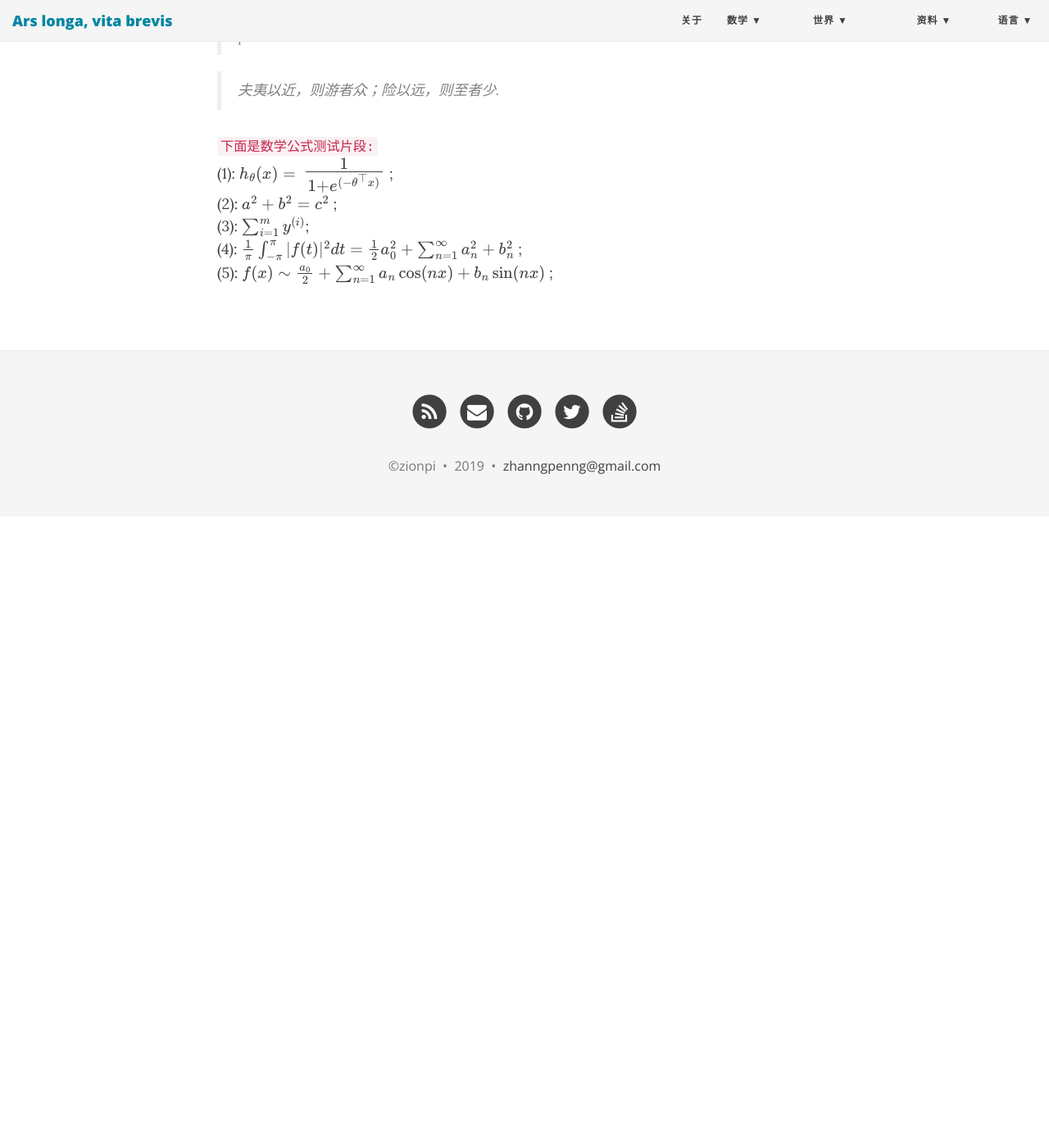
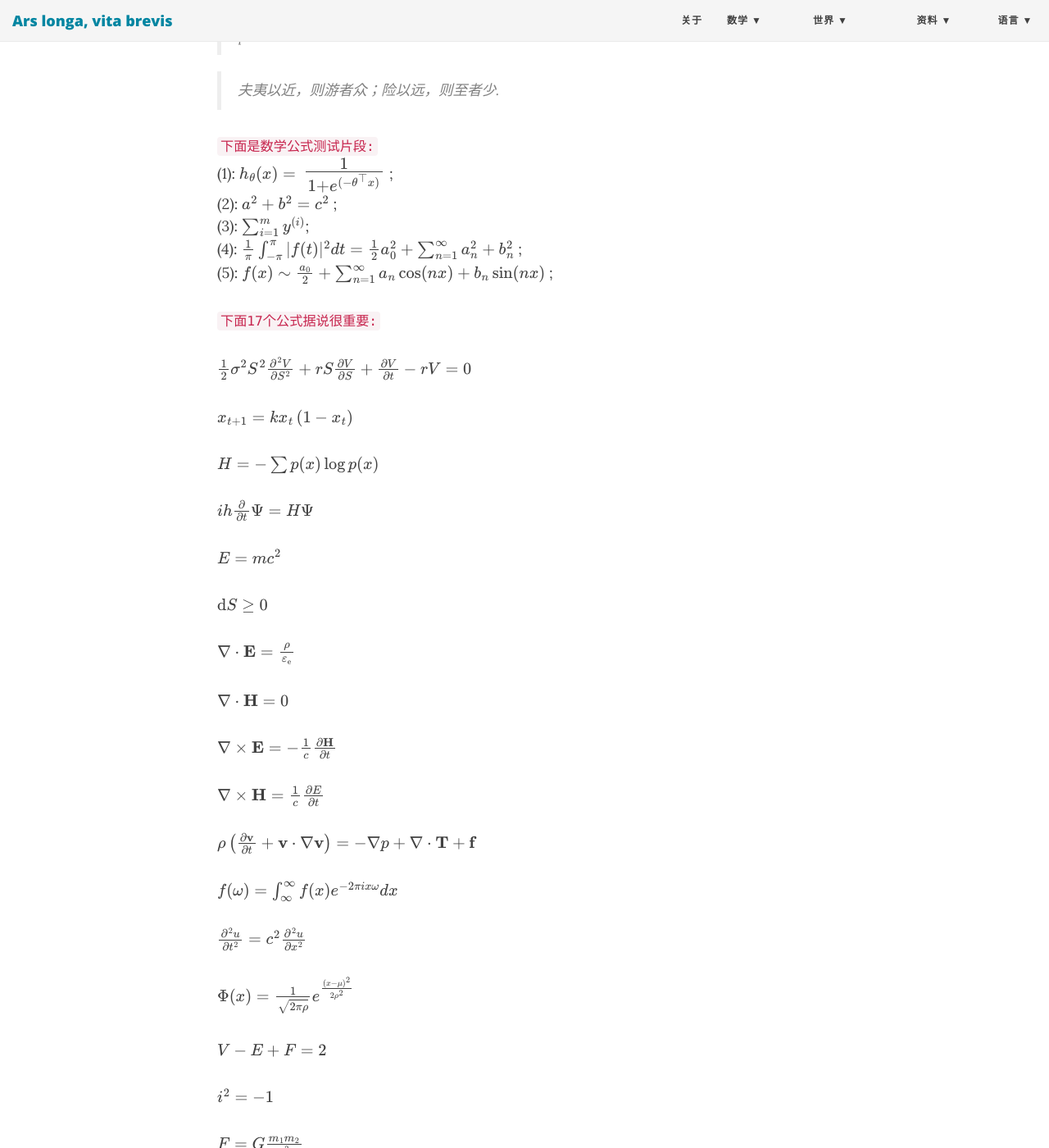
Before and after one commit to ZionPi/zionpi.github.io, a Jekyll site: the page built from about.md, in a window 1280 px wide and 1400 px high, scrolled down 1646 px. Shown: the whole window at 82% size. Built offline with Jekyll 4.4.1, drawn with Linux system fonts in a browser that asks for light colours; nearby versions of some CDN libraries; formulas are drawn with MathJax 3; before the commit the page ends 2276 px from its top, so only the background shows below that; some of the changed text lies outside the part shown.

Commit message:
Update about.md

```diff
--- a/about.md
+++ b/about.md
@@ -57,3 +57,48 @@ than any strictly utilitarian course would have permitted.
  (3): $\sum_{i=1}^m y^{(i)}$;<br/>
  (4): $\frac{1}{\pi}\int_{-\pi}^{\pi}|f(t)|^2dt = \frac{1}{2}a_0^2+\sum_{n=1}^{\infty}a_n^2+b_n^2$ ;<br/>
  (5): $f(x)\sim \frac{a_0}{2}+\sum_{n=1}^{\infty}a_n\cos(nx)+b_n\sin(nx) $ ;<br/>
+
+`下面17个公式据说很重要:`
+
+$ \frac{1}{2} \sigma^{2} S^{2} \frac{\partial^{2} V}{\partial S^{2}}+r S \frac{\partial V}{\partial S}+\frac{\partial V}{\partial t}-r V=0 $
+
+$ x_{t+1}=k x_{t}\left(1-x_{t}\right) $
+
+$ H=-\sum p(x) \log p(x) $
+
+$ i h \frac{\partial}{\partial t} \Psi=H \Psi $
+
+$ E=m c^{2} $
+
+$ \mathrm{d} S \geq 0 $
+
+$ \nabla \cdot \mathbf{E}=\frac{\rho}{\varepsilon_{\mathrm{e}}} $
+
+$ \nabla \cdot \mathbf{H}=0 $
+
+$ \nabla \times \mathbf{E}=-\frac{1}{c} \frac{\partial \mathbf{H}}{\partial t} $
+
+
+$ \nabla \times \mathbf{H}=\frac{1}{c} \frac{\partial E}{\partial t} $
+
+$ \rho\left(\frac{\partial \mathbf{v}}{\partial t}+\mathbf{v} \cdot \nabla \mathbf{v}\right)=-\nabla p+\nabla \cdot \mathbf{T}+\mathbf{f} $
+
+
+$ f(\omega)=\int_{\infty}^{\infty} f(x) e^{-2 \pi i x \omega} d x $
+
+$ \frac{\partial^{2} u}{\partial t^{2}}=c^{2} \frac{\partial^{2} u}{\partial x^{2}} $
+
+$ \Phi(x)=\frac{1}{\sqrt{2 \pi \rho}} e^{\frac{(x-\mu)^{2}}{2 \rho^{2}}} $
+
+$ V-E+F=2 $
+
+$ i^{2}=-1 $
+
+$ F=G \frac{m_{1} m_{2}}{r^{2}} $
+
+
+$ \frac{\mathrm{d} f}{\mathrm{d} t}=\lim _{h \rightarrow 0} \frac{f(t+h)-f(t)}{h} $
+
+$ \log x y=\log x+\log y $
+
+$ a^{2}+b^{2}=c^{2} $
```
